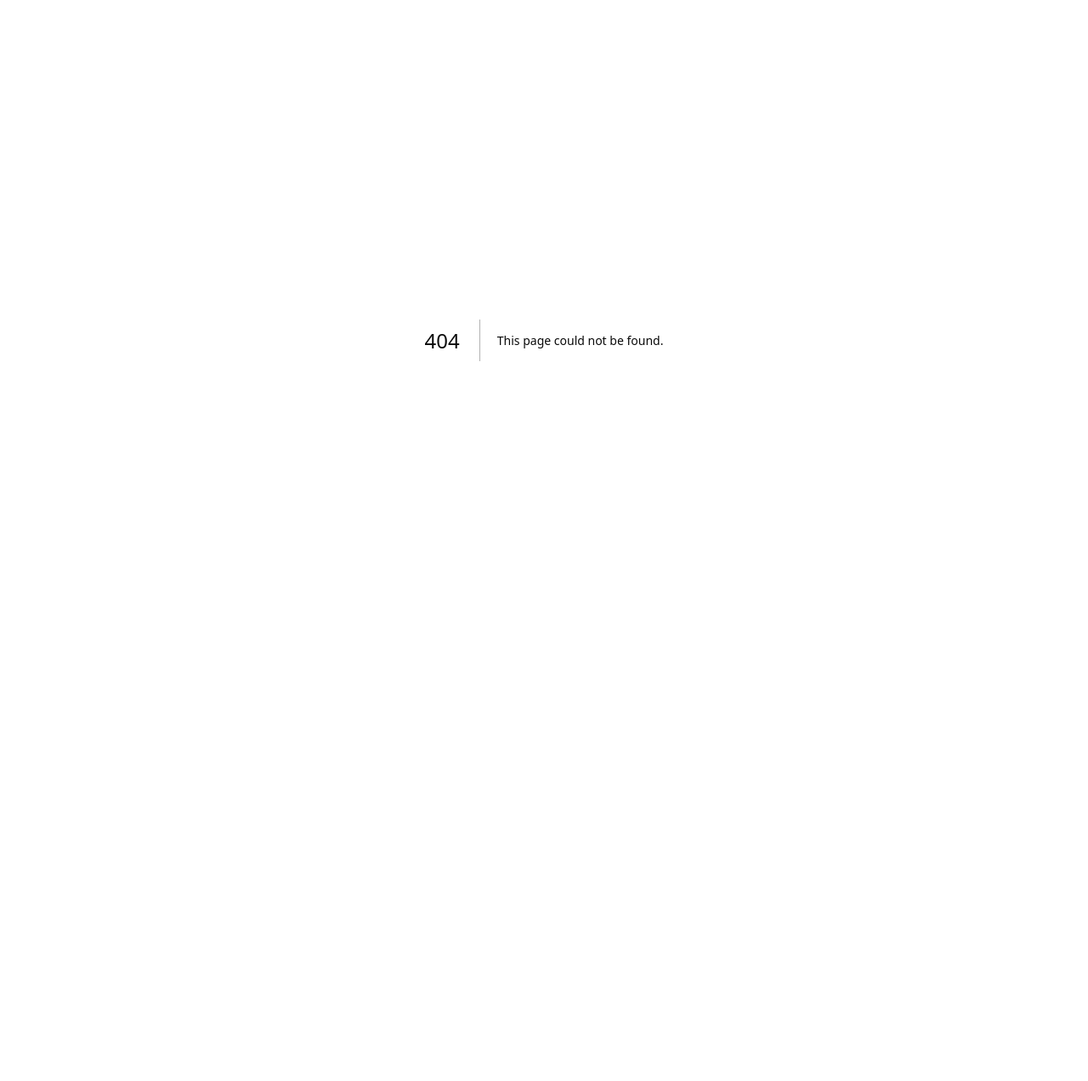
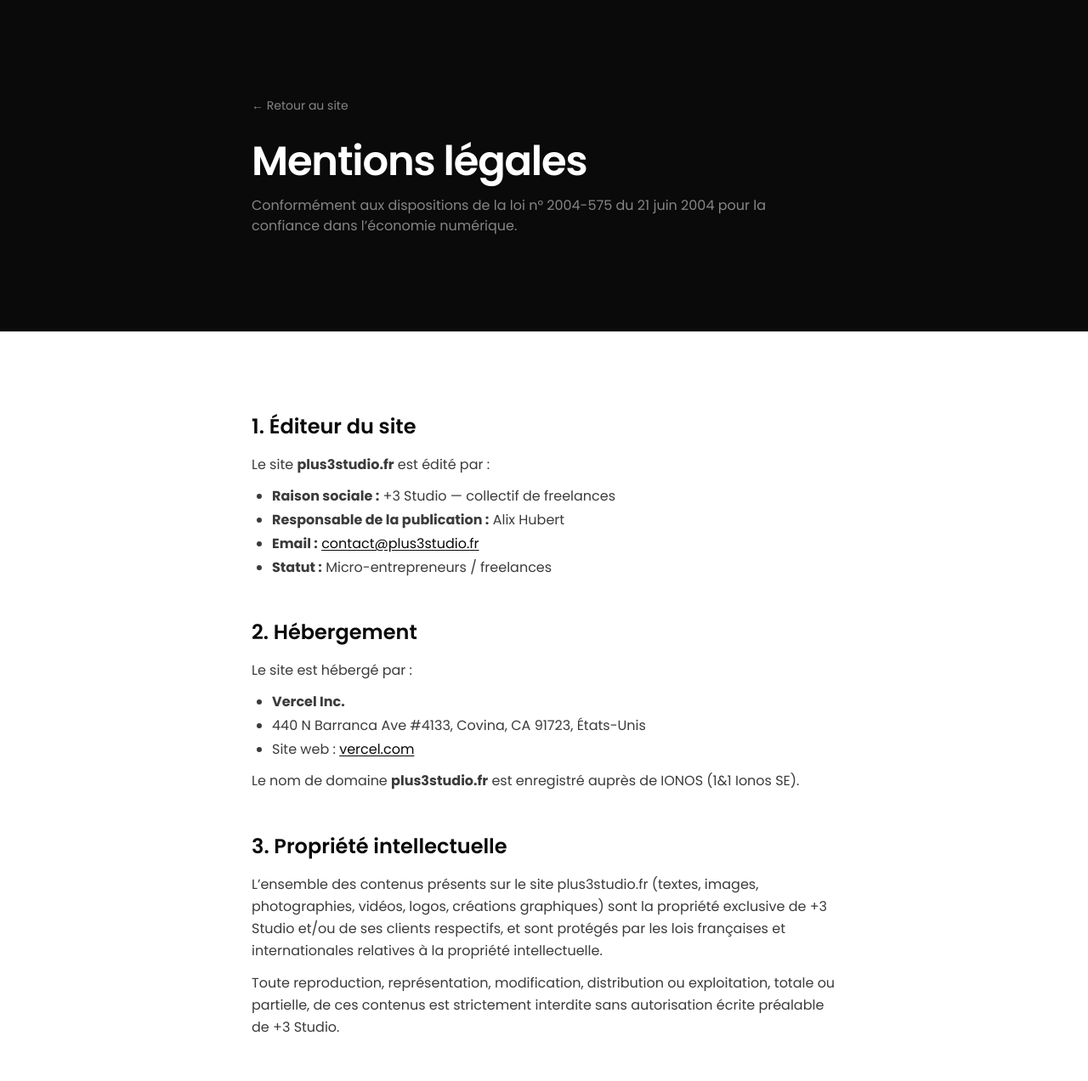
Before and after one commit to alixhub86/plus3-studio, a Next.js app: page /mentions-legales in a window 1280 px wide. Before the commit this address had no page. Shown: the top 1272 px of the page at 85% size. Before the commit the page ends 800 px from the top, so only its background shows below. Built offline with nearby package versions, Linux system fonts and the light colour scheme.

Commit message:
Add mentions légales page (LCEN compliance)
Co-Authored-By: Claude Opus 4.6 <noreply@anthropic.com>

```diff
--- /dev/null
+++ b/src/app/mentions-legales/page.tsx
@@ -0,0 +1,208 @@
+import Link from "next/link";
+import { site } from "@/data/site";
+
+export const metadata = {
+  title: "Mentions l\u00e9gales — +3 Studio",
+};
+
+export default function MentionsLegales() {
+  return (
+    <main className="min-h-screen bg-white">
+      {/* Header */}
+      <div className="bg-ink py-20 text-white md:py-28">
+        <div className="mx-auto max-w-3xl px-6 md:px-10">
+          <Link
+            href="/"
+            className="mb-8 inline-flex items-center gap-2 text-sm text-white/50 transition hover:text-white"
+          >
+            &larr; Retour au site
+          </Link>
+          <h1 className="text-4xl font-semibold tracking-tight md:text-5xl">
+            Mentions l&eacute;gales
+          </h1>
+          <p className="mt-4 text-white/50">
+            Conform&eacute;ment aux dispositions de la loi n&deg; 2004-575 du 21
+            juin 2004 pour la confiance dans l&rsquo;&eacute;conomie
+            num&eacute;rique.
+          </p>
+        </div>
+      </div>
+
+      {/* Content */}
+      <div className="mx-auto max-w-3xl px-6 py-16 md:px-10 md:py-24">
+        <div className="space-y-12 text-ink/80 [&_h2]:mb-4 [&_h2]:text-xl [&_h2]:font-semibold [&_h2]:text-ink [&_h2]:md:text-2xl [&_p]:leading-relaxed [&_p]:mb-3">
+          {/* 1. Éditeur */}
+          <section>
+            <h2>1. &Eacute;diteur du site</h2>
+            <p>
+              Le site <strong>plus3studio.fr</strong> est &eacute;dit&eacute; par :
+            </p>
+            <ul className="ml-6 list-disc space-y-1">
+              <li>
+                <strong>Raison sociale :</strong> +3 Studio &mdash; collectif de
+                freelances
+              </li>
+              <li>
+                <strong>Responsable de la publication :</strong> Alix Hubert
+              </li>
+              <li>
+                <strong>Email :</strong>{" "}
+                <a
+                  href={`mailto:${site.email}`}
+                  className="text-ink underline underline-offset-2 hover:text-lime"
+                >
+                  {site.email}
+                </a>
+              </li>
+              <li>
+                <strong>Statut :</strong> Micro-entrepreneurs / freelances
+              </li>
+            </ul>
+          </section>
+
+          {/* 2. Hébergeur */}
+          <section>
+            <h2>2. H&eacute;bergement</h2>
+            <p>Le site est h&eacute;berg&eacute; par :</p>
+            <ul className="ml-6 list-disc space-y-1">
+              <li>
+                <strong>Vercel Inc.</strong>
+              </li>
+              <li>440 N Barranca Ave #4133, Covina, CA 91723, &Eacute;tats-Unis</li>
+              <li>
+                Site web :{" "}
+                <a
+                  href="https://vercel.com"
+                  target="_blank"
+                  rel="noopener noreferrer"
+                  className="text-ink underline underline-offset-2 hover:text-lime"
+                >
+                  vercel.com
+                </a>
+              </li>
+            </ul>
+            <p className="mt-3">
+              Le nom de domaine <strong>plus3studio.fr</strong> est
+              enregistr&eacute; aupr&egrave;s de IONOS (1&amp;1 Ionos SE).
+            </p>
+          </section>
+
+          {/* 3. Propriété intellectuelle */}
+          <section>
+            <h2>3. Propri&eacute;t&eacute; intellectuelle</h2>
+            <p>
+              L&rsquo;ensemble des contenus pr&eacute;sents sur le site
+              plus3studio.fr (textes, images, photographies, vid&eacute;os,
+              logos, cr&eacute;ations graphiques) sont la propri&eacute;t&eacute;
+              exclusive de +3 Studio et/ou de ses clients respectifs, et sont
+              prot&eacute;g&eacute;s par les lois fran&ccedil;aises et
+              internationales relatives &agrave; la propri&eacute;t&eacute;
+              intellectuelle.
+            </p>
+            <p>
+              Toute reproduction, repr&eacute;sentation, modification,
+              distribution ou exploitation, totale ou partielle, de ces contenus
+              est strictement interdite sans autorisation &eacute;crite
+              pr&eacute;alable de +3 Studio.
+            </p>
+          </section>
+
+          {/* 4. Données personnelles */}
+          <section>
+            <h2>4. Donn&eacute;es personnelles &amp; RGPD</h2>
+            <p>
+              Conform&eacute;ment au R&egrave;glement G&eacute;n&eacute;ral sur
+              la Protection des Donn&eacute;es (RGPD) et &agrave; la loi
+              Informatique et Libert&eacute;s du 6 janvier 1978 modifi&eacute;e,
+              vous disposez des droits suivants concernant vos donn&eacute;es
+              personnelles :
+            </p>
+            <ul className="ml-6 list-disc space-y-1">
+              <li>Droit d&rsquo;acc&egrave;s, de rectification et de suppression</li>
+              <li>Droit &agrave; la portabilit&eacute; des donn&eacute;es</li>
+              <li>Droit d&rsquo;opposition et de limitation du traitement</li>
+            </ul>
+            <p className="mt-3">
+              Les seules donn&eacute;es collect&eacute;es sur ce site sont celles
+              que vous transmettez volontairement via le formulaire de contact
+              (nom, email, message). Ces donn&eacute;es sont utilis&eacute;es
+              uniquement pour r&eacute;pondre &agrave; votre demande et ne sont
+              ni conserv&eacute;es au-del&agrave; du n&eacute;cessaire, ni
+              transmises &agrave; des tiers.
+            </p>
+            <p>
+              Le traitement des donn&eacute;es du formulaire est assur&eacute;
+              par le service Web3Forms (
+              <a
+                href="https://web3forms.com/privacy"
+                target="_blank"
+                rel="noopener noreferrer"
+                className="text-ink underline underline-offset-2 hover:text-lime"
+              >
+                politique de confidentialit&eacute;
+              </a>
+              ).
+            </p>
+            <p>
+              Pour exercer vos droits, contactez-nous &agrave; :{" "}
+              <a
+                href={`mailto:${site.email}`}
+                className="text-ink underline underline-offset-2 hover:text-lime"
+              >
+                {site.email}
+              </a>
+            </p>
+          </section>
+
+          {/* 5. Cookies */}
+          <section>
+            <h2>5. Cookies</h2>
+            <p>
+              Ce site n&rsquo;utilise aucun cookie publicitaire ni outil de
+              suivi analytique. Aucun cookie n&rsquo;est d&eacute;pos&eacute;
+              sur votre navigateur lors de votre visite.
+            </p>
+          </section>
+
+          {/* 6. Responsabilité */}
+          <section>
+            <h2>6. Responsabilit&eacute;</h2>
+            <p>
+              +3 Studio s&rsquo;efforce d&rsquo;assurer l&rsquo;exactitude des
+              informations diffus&eacute;es sur ce site. Toutefois, il ne saurait
+              &ecirc;tre tenu responsable des omissions, inexactitudes ou
+              r&eacute;sultats obtenus par un mauvais usage de ces informations.
+            </p>
+            <p>
+              +3 Studio se r&eacute;serve le droit de modifier le contenu du site
+              &agrave; tout moment et sans pr&eacute;avis.
+            </p>
+          </section>
+
+          {/* 7. Crédits */}
+          <section>
+            <h2>7. Cr&eacute;dits</h2>
+            <p>
+              Conception &amp; d&eacute;veloppement : +3 Studio
+            </p>
+            <p>
+              Photographies : &copy; +3 Studio &mdash; Alix Hubert, Christopher
+              Deniau, Alexis Parpaillon. Toute utilisation non autoris&eacute;e
+              est interdite.
+            </p>
+          </section>
+        </div>
+
+        {/* Back */}
+        <div className="mt-16 border-t border-bone-200 pt-8">
+          <Link
+            href="/"
+            className="inline-flex items-center gap-2 text-sm font-medium text-ink transition hover:text-lime"
+          >
+            &larr; Retour au site
+          </Link>
+        </div>
+      </div>
+    </main>
+  );
+}
--- a/src/components/Footer.tsx
+++ b/src/components/Footer.tsx
@@ -1,3 +1,4 @@
+import Link from "next/link";
 import { site } from "@/data/site";
 
 export default function Footer() {
@@ -36,12 +37,12 @@ export default function Footer() {
         </ul>
 
         {/* Legal */}
-        <a
-          href="#"
+        <Link
+          href="/mentions-legales"
           className="text-xs text-white/40 transition hover:text-white/70"
         >
-          Mentions légales
-        </a>
+          Mentions l&eacute;gales
+        </Link>
       </div>
     </footer>
   );
```
